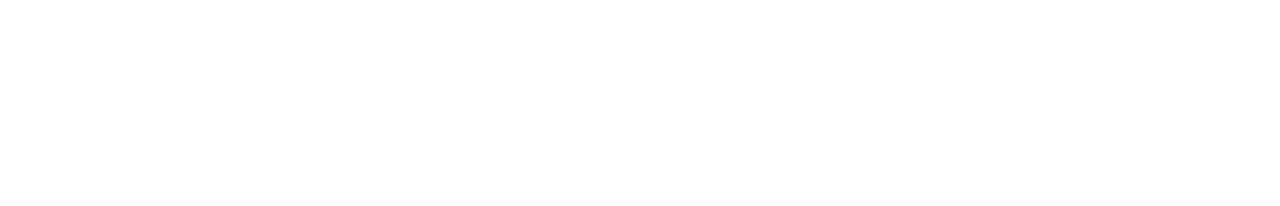
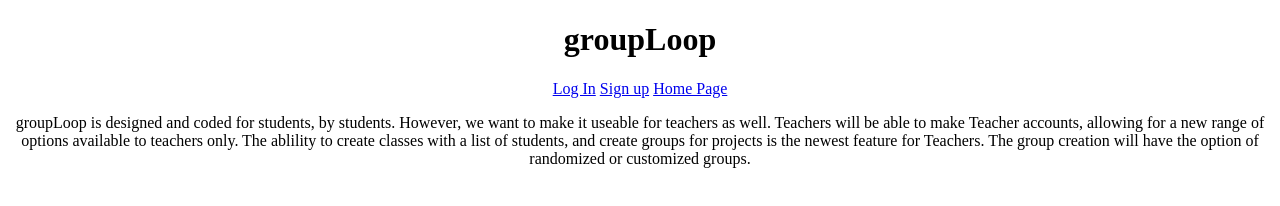
Before and after one commit to kpd02/grouploop, a plain HTML site: page use-in-classrooms_page.html in a window 1280 px wide. Drawn offline with Linux system fonts and the light colour scheme.

Commit message:
update with txt, needs logo and fixed links

```diff
--- a/use-in-classrooms_page.html
+++ b/use-in-classrooms_page.html
@@ -4,3 +4,15 @@
 </head>
 <body>
 <center>
+<h1>groupLoop</h1>
+<a href="login_page.html">Log In</a>
+<a href="signup_page.html">Sign up</a>
+<a href="home_page.html">Home Page</a>
+<br>
+<p> groupLoop is designed and coded for students, by students. However, we want to make it useable for teachers as well.
+  Teachers will be able to make Teacher accounts, allowing for a new range of options available to teachers only. The ablility
+  to create classes with a list of students, and create groups for projects is the newest feature for Teachers. The group
+  creation will have the option of randomized or customized groups.</p>
+</center>
+</body>
+</html>
```
